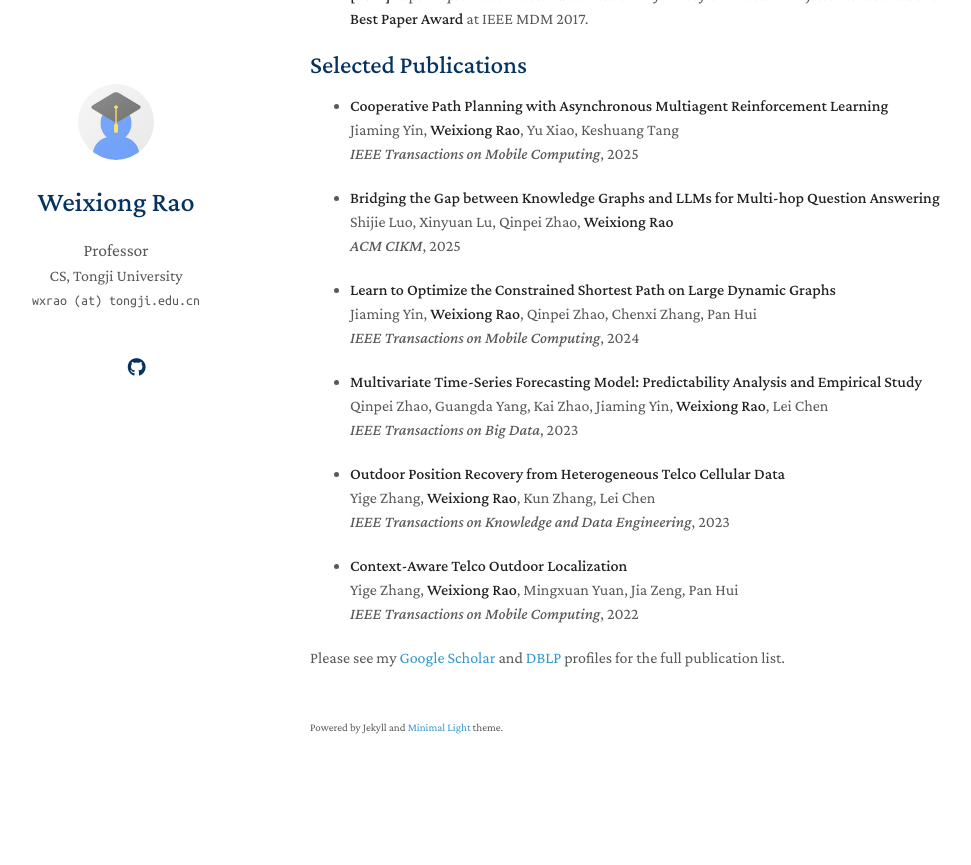
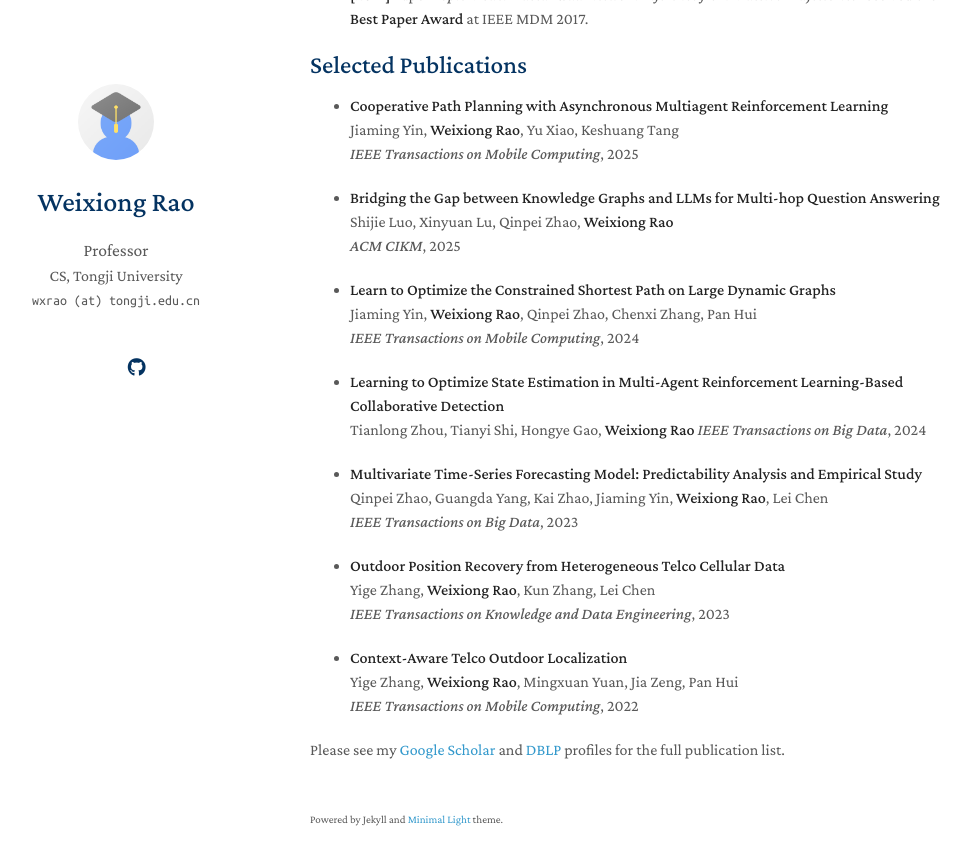
Before and after one commit to wxrao/wxrao.github.io, a Jekyll site: the page built from index.md, in a window 1280 px wide and 900 px high, scrolled down 823 px. Shown: the top 865 px of the window, without its empty margins (160-1131 px from the left). Built offline with Jekyll 4.4.1, drawn with Linux system fonts in a browser that asks for light colours; a style sheet for code colours, icons or effects is not loaded; our own code applies the rules of GitHub Pages for plain Markdown files; before the commit the page ends 1631 px from its top, so only the background shows below that.

Commit message:
Update index.md

```diff
--- a/index.md
+++ b/index.md
@@ -34,6 +34,10 @@ I am looking for motivated **Ph.D. and Master's students** interested in mobile
   Jiaming Yin, **Weixiong Rao**, Qinpei Zhao, Chenxi Zhang, Pan Hui
   *IEEE Transactions on Mobile Computing*, 2024
 
+- **Learning to Optimize State Estimation in Multi-Agent Reinforcement Learning-Based Collaborative Detection**
+  	Tianlong Zhou, Tianyi Shi, Hongye Gao, **Weixiong Rao**
+  *IEEE Transactions on Big Data*, 2024
+
 - **Multivariate Time-Series Forecasting Model: Predictability Analysis and Empirical Study**
   Qinpei Zhao, Guangda Yang, Kai Zhao, Jiaming Yin, **Weixiong Rao**, Lei Chen
   *IEEE Transactions on Big Data*, 2023
```
